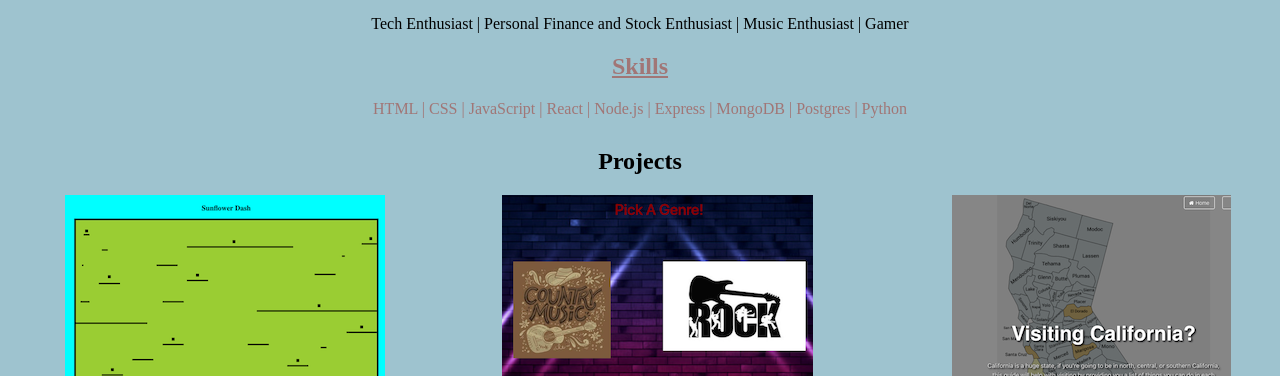
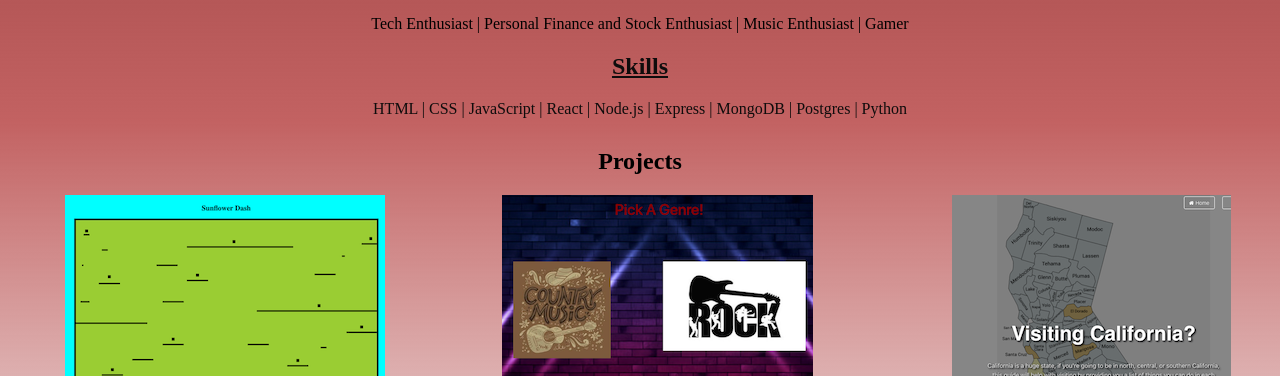
Before and after one commit to Palme412/portfolio, a website: page index.html in a window 1280 px wide. Shown: the part 163-539 px from the top of the page. Drawn offline with Linux system fonts and the light colour scheme.

Commit message:
background changed

```diff
--- a/style.css
+++ b/style.css
@@ -1,5 +1,6 @@
 body {
-    background-color: rgb(158, 195, 207);
+    background: rgb(163,73,73);
+background: linear-gradient(180deg, rgba(163,73,73,1) 0%, rgba(167,27,27,0.6895133053221288) 36%, rgba(248,252,252,1) 100%);
 }
 
 .portfolio {
@@ -28,7 +29,7 @@ body {
 
 .skills {
     text-align: center;
-    color: rgb(161, 118, 118);
+    color: rgb(14, 12, 12);
     margin-bottom: 30px;
 }
 
```
Also changed, not shown: 1 other file.
